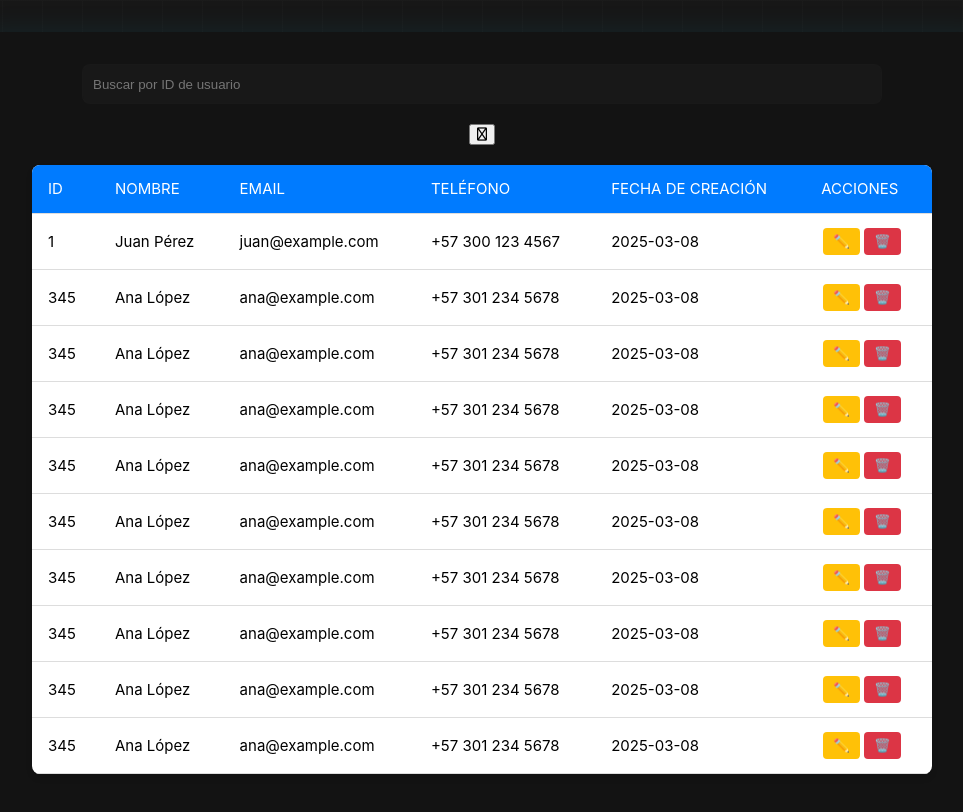
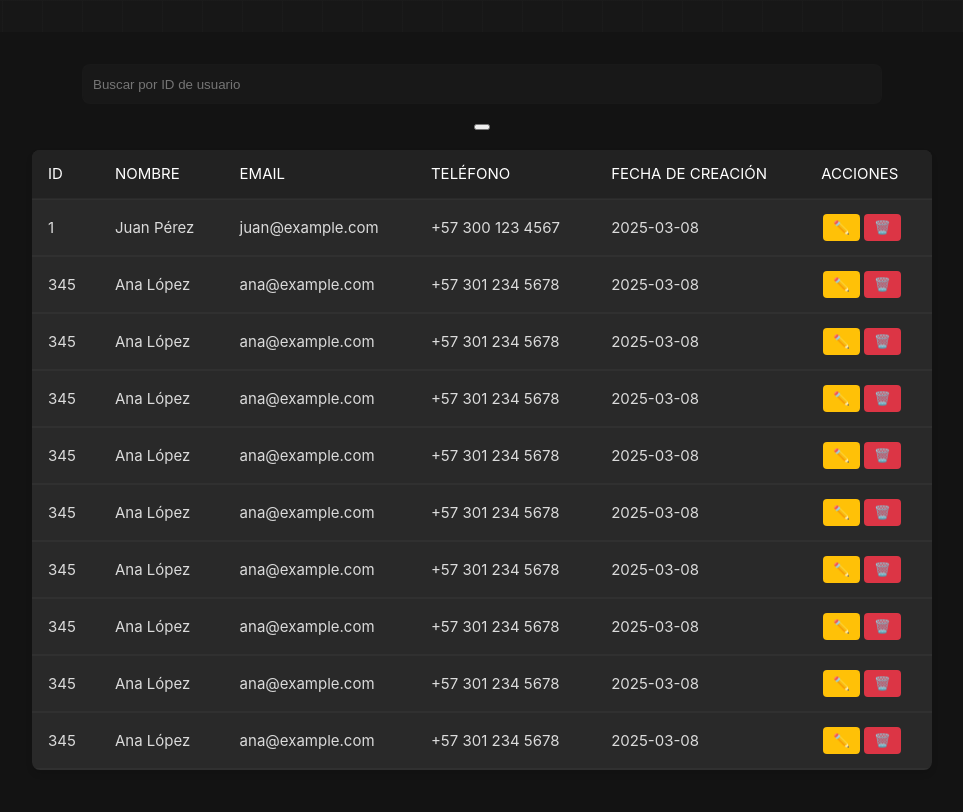
Before and after one commit to sb4ss/clientes-vue, a Vue app: page / in a window 1280 px wide. Shown: the top 812 px of the page, without its empty margins (158-1121 px from the left). Built offline with nearby package versions, Linux system fonts and the light colour scheme.

Commit message:
[FEAT]Delete cdn

```diff
--- a/src/App.vue
+++ b/src/App.vue
@@ -91,16 +91,13 @@ const filteredUsers = computed(() => {
       type="text"
       placeholder="Buscar por ID de usuario"
     />
-    <button class="addUser">
-      <i class="fa-solid fa-user-plus"></i>
-    </button>
+    <button class="addUser"></button>
     <Table :users="filteredUsers" />
   </div>
 </template>
 <style scoped>
 .user-table {
   position: relative;
-  box-shadow: 0px 0px 30px rgba(20, 165, 209, 0.1);
   border-radius: 10px;
   display: flex;
   align-items: center;
--- a/src/components/Table.vue
+++ b/src/components/Table.vue
@@ -45,11 +45,11 @@ defineProps({
 table {
   width: 900px;
   border-collapse: collapse;
-  background: #fff;
+  background: #292929;
   box-shadow: 0px 4px 6px rgba(0, 0, 0, 0.1);
   border-radius: 8px;
   overflow: hidden;
-  color: black;
+  color: rgb(219, 219, 219);
 }
 
 /* Estilos de las celdas */
@@ -57,19 +57,20 @@ th,
 td {
   padding: 12px 16px;
   text-align: left;
-  border-bottom: 1px solid #ddd;
+  border-bottom: 2px solid #e0e0e00a;
 }
 
 /* Estilos para los encabezados */
 th {
-  background: #007bff;
+  background: #222222;
   color: white;
   text-transform: uppercase;
 }
 
 /* Estilos para las filas */
 tbody tr:hover {
-  background: #f5f5f5;
+  transition: 0.5s;
+  background: #1b1b1b;
 }
 
 /* Botones */
--- a/src/main.js
+++ b/src/main.js
@@ -2,7 +2,6 @@ import "./assets/main.css";
 
 import { createApp } from "vue";
 import App from "./App.vue";
-import "@fortawesome/fontawesome-free/css/all.css";
 
 const app = createApp(App);
 app.mount("#app");
```
